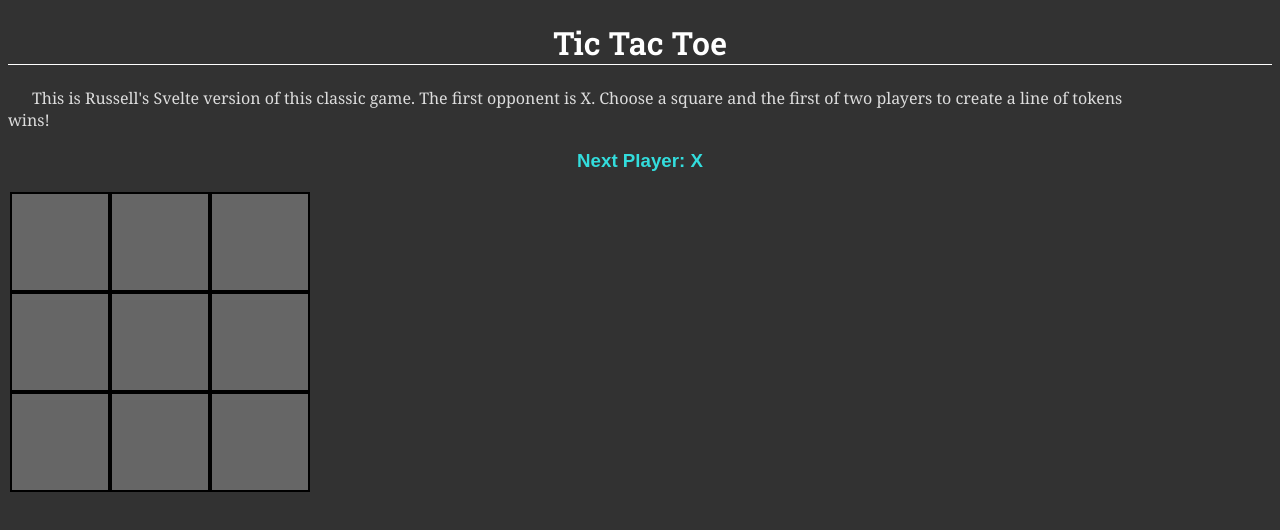
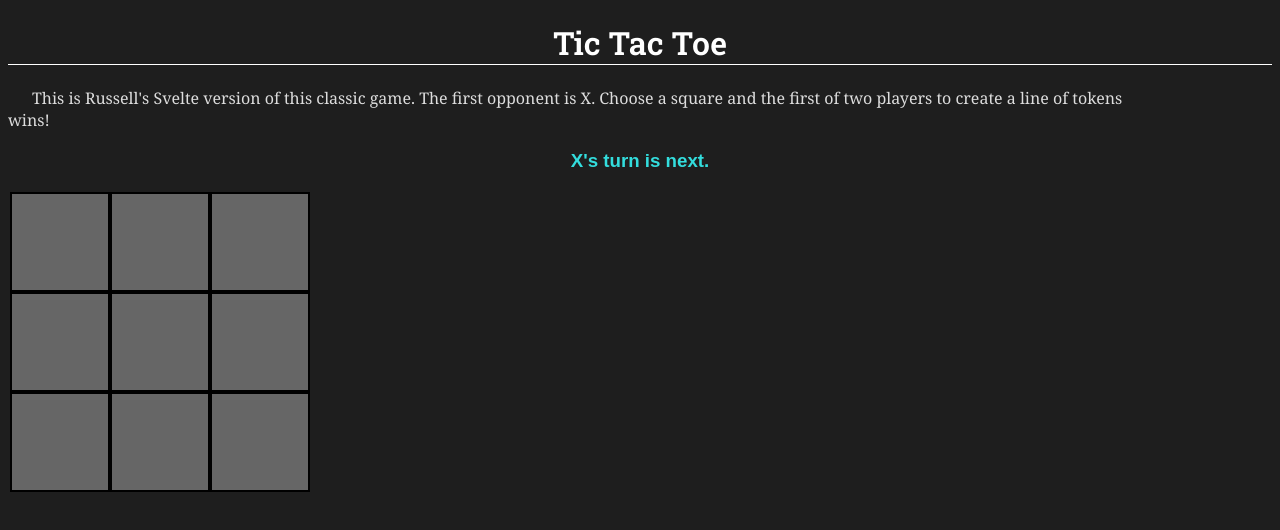
Before and after one commit to russellbits/svelte-tic-tac-toe, a Svelte app: page / in a window 1280 px wide. Shown: the top 530 px of the page. Built offline with nearby package versions, Linux system fonts and the light colour scheme.

Commit message:
Design changes.

```diff
--- a/src/Board.svelte
+++ b/src/Board.svelte
@@ -5,7 +5,7 @@
   let squares = new Array(9).fill(null);
   let xIsNext = true;
   // Note the dollar sign makes status a reactive assignment!
-  $: status = "Next Player: " + (xIsNext ? "X" : "O")
+  $: status = (xIsNext ? "X" : "O") + `'s turn is next.`
 
   function handleClick(i) {
     if(!squares[i]) {
@@ -29,7 +29,7 @@
     for (let i = 0; i < wins.length; i++) {
       const [a, b, c] = wins[i]
       if (squares[a] && squares[a] == squares[b] && squares[a] === squares[c])
-        return `Winner: ${squares[a]}`
+        return `${squares[a]} wins!`
     }
 
     const isDraw = squares.every(square => square !== null)
--- a/src/Square.svelte
+++ b/src/Square.svelte
@@ -27,7 +27,7 @@
   }
 
   .square:hover {
-    border: 4px solid #3ff;
+    border: 4px solid rgb(252, 255, 0);
   }
 </style>
 
--- a/src/app.css
+++ b/src/app.css
@@ -2,6 +2,6 @@
   color: rgba(255, 255, 255, 1);
   font-family: sans-serif;
   font-size: 16px;
-  background-color: rgba(50, 50, 50, 1);
+  background-color: rgb(30, 30, 30);
   text-align: center;
 }
```
